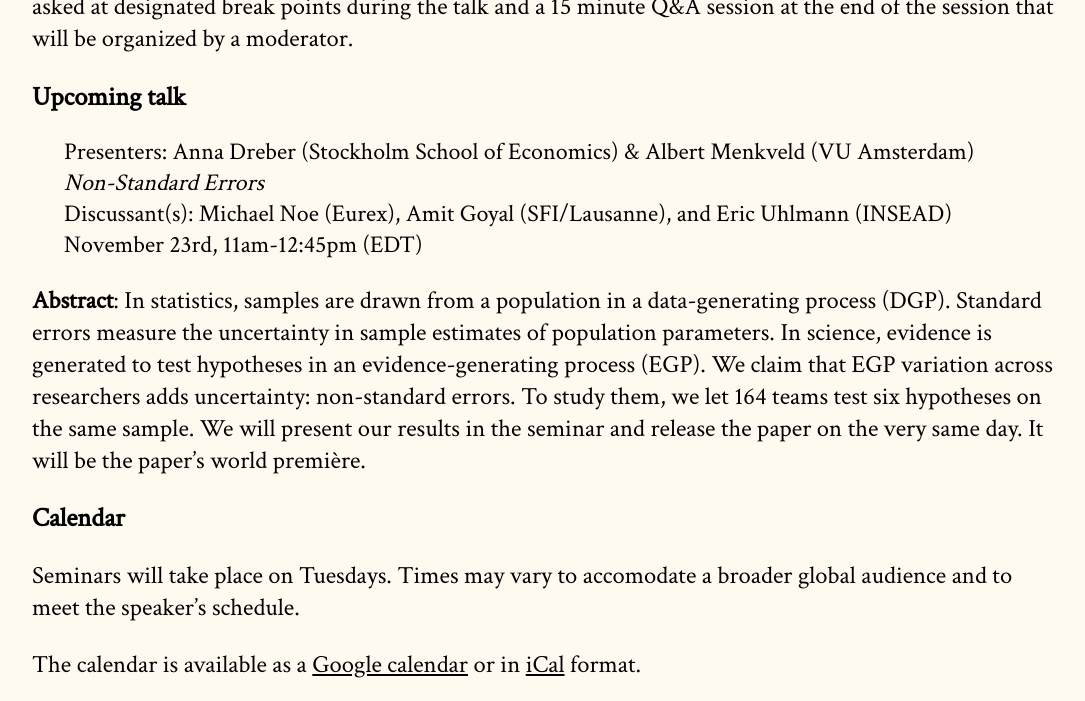
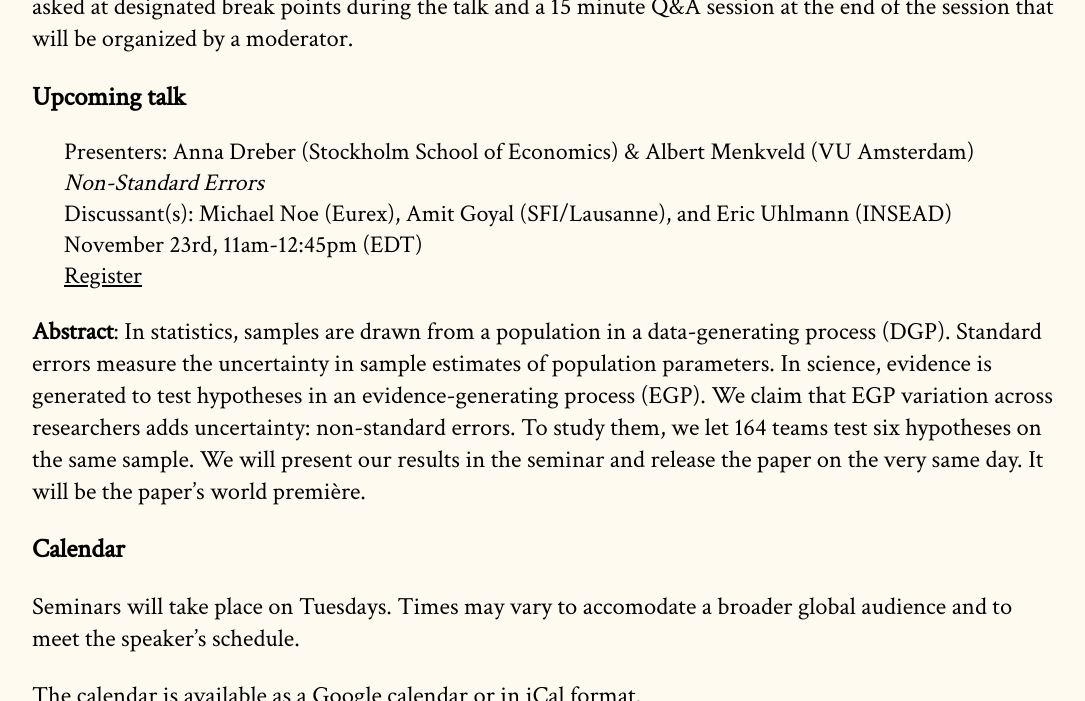
Before and after one commit to cpfiffer/microstructure.exchange, a Jekyll site: the page built from index.md, in a window 1280 px wide and 900 px high, scrolled down 381 px, cut to the strip 0-701 px from the top of the window. Shown: the whole strip, without its empty margins (96-1181 px from the left). Built offline with Jekyll 4.4.1, drawn with Linux system fonts in a browser that asks for light colours; some web fonts are replaced.

Commit message:
Add webinar link

```diff
--- a/_config.yml
+++ b/_config.yml
@@ -17,7 +17,7 @@ speaker-info:
   speaker-date: November 23rd, 11am-12:45pm (EDT)
   discussant: "Michael Noe (Eurex), Amit Goyal (SFI/Lausanne), and Eric Uhlmann (INSEAD)"
   # paper-link: https://www.shihaoyu.org/research/papers/yu1.pdf
-  # webinar-link: https://stockholmuniversity.zoom.us/meeting/register/u5Aufumtpz8sHNLLvw4vJdAw9FcZW4_NO0H2
+  webinar-link: https://stockholmuniversity.zoom.us/webinar/register/WN_upjlbkGcT5Ch5-dC7SVfMA
   # slides-link: /slides/RobinhoodSlides_TME.pdf
 
 # Fall 2021 - Presenter (moderator)
```
